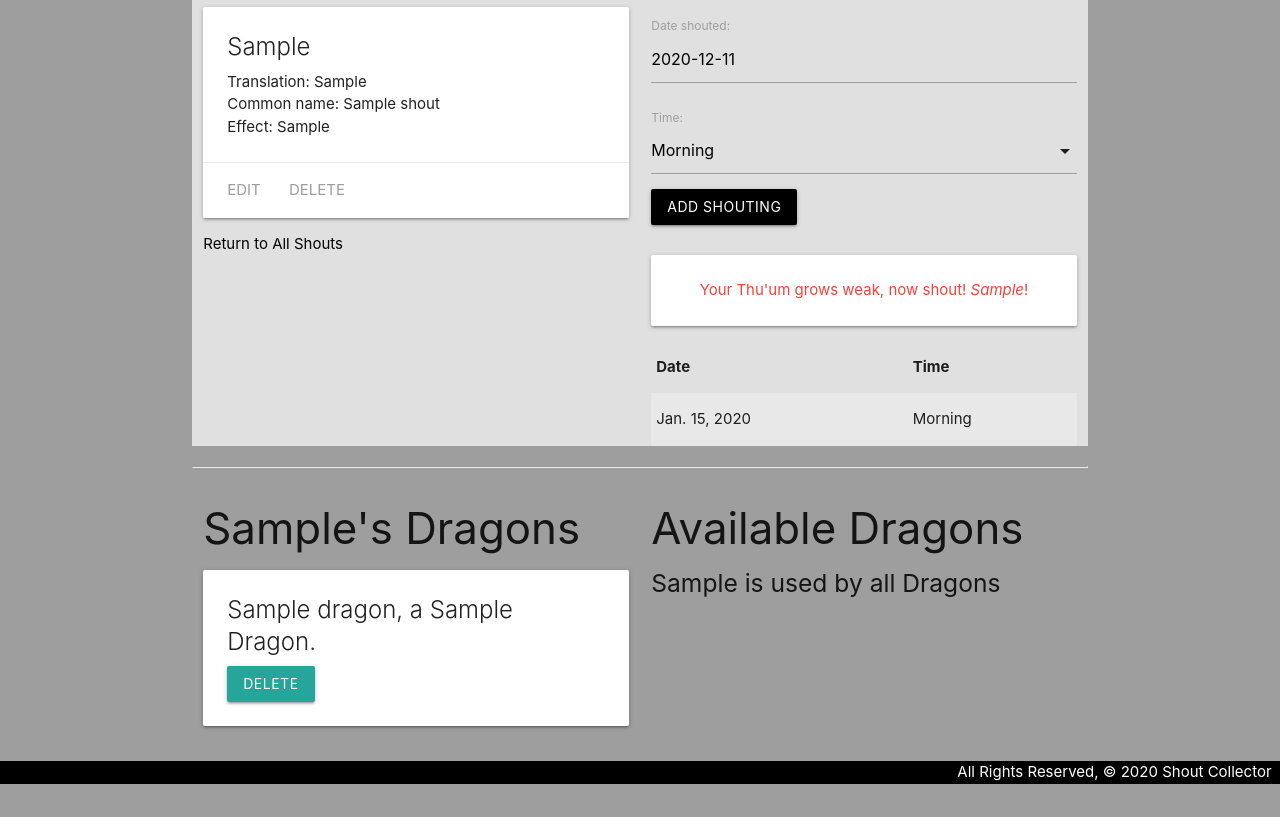
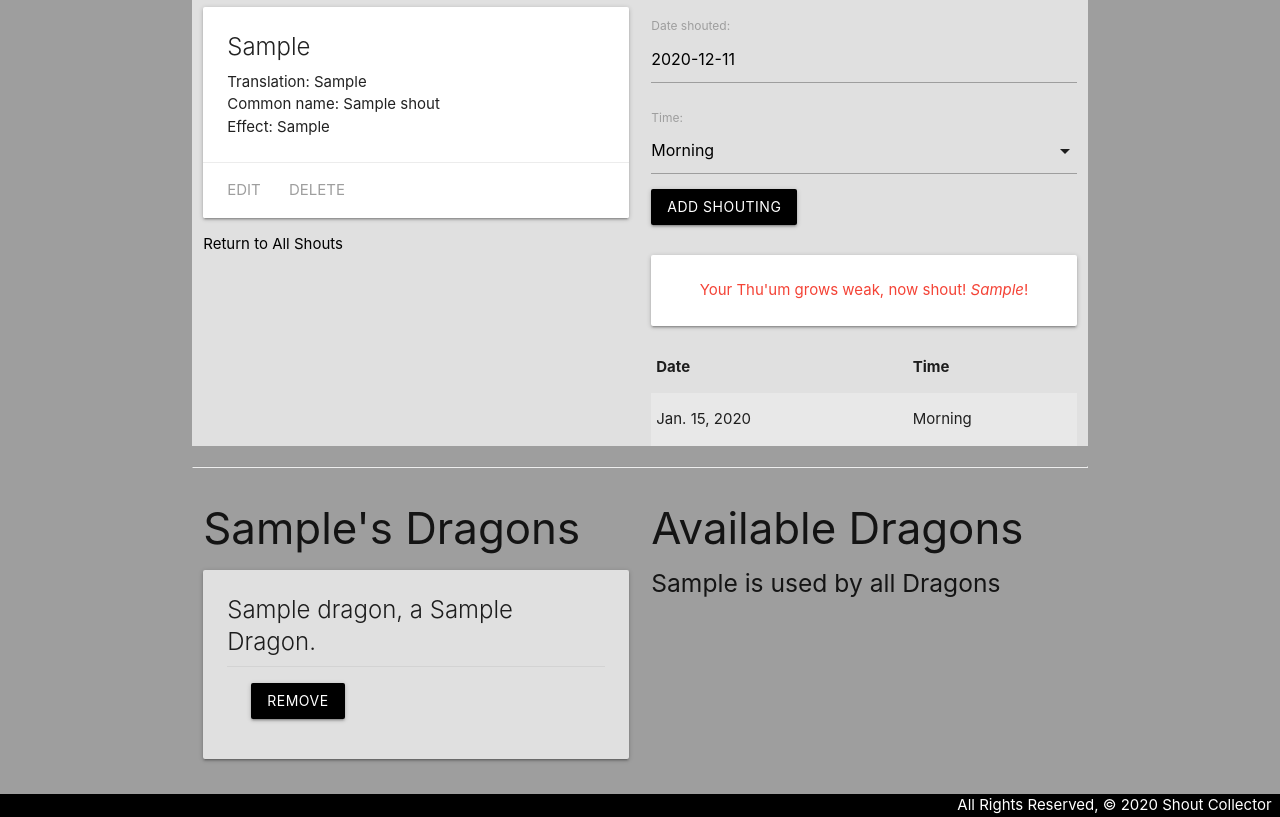
Before and after one commit to jlbouche/ShoutCollector, a Django app: page /shouts/1/ in a window 1280 px wide. Shown: the part 201-1018 px from the top of the page. Before the commit the page ends 985 px from the top, so only its background shows below. Run offline with Django 3.2, Linux system fonts and the light colour scheme; tables that the repository leaves empty hold one stand-in row (values such as "Sample post").

Commit message:
Update styling for Dragons

```diff
--- a/main_app/templates/main_app/dragon_form.html
+++ b/main_app/templates/main_app/dragon_form.html
@@ -10,10 +10,10 @@
   <form action="" method="post">
     <!-- Django requires the following for security purposes -->
     {% csrf_token %}
-    <table>
+    <table class="grey lighten-2">
       <!-- Render the inputs inside of <tr>s & <td>s -->
       {{ form.as_table }}
     </table>
-    <input type="submit" value="Submit!" class="btn">
+    <input type="submit" value="Submit!" class="btn black">
   </form>
 {% endblock %}
--- a/main_app/templates/main_app/dragon_list.html
+++ b/main_app/templates/main_app/dragon_list.html
@@ -8,7 +8,7 @@
     <div class="card">
         <div class="card-content">
             <span class="card-title">{{ dragon.name }}</span>
-            <p>Color: {{ dragon.typeof }}</p>
+            <p>Type: {{ dragon.typeof }}</p>
         </div>
     </div>
   </a>
--- a/main_app/templates/shouts/detail.html
+++ b/main_app/templates/shouts/detail.html
@@ -55,15 +55,17 @@
     <h3>{{ shout.words }}'s Dragons</h3>
     {% if shout.dragons.count %}
       {% for dragon in shout.dragons.all %}
-        <div class="card">
+        <div class="card grey lighten-2">
           <div class="card-content">
             <span class="card-title">
               {{ dragon.name }}, a {{ dragon.typeof }} Dragon.
             </span>
-            <form action="{% url 'remove_dragon' shout.id dragon.id %}" method="POST">
-              {% csrf_token %}
-              <input type="submit" value="Delete" class="btn">
-            </form>
+            <div class="card-action grey lighten-2">
+              <form action="{% url 'remove_dragon' shout.id dragon.id %}" method="post">
+                  {% csrf_token %}
+                <button type="submit" class="btn black">Remove</button>
+              </form>
+            </div>
           </div>
         </div>
       {% endfor %}
@@ -77,15 +79,15 @@
     {% if dragons.count %}
       {% for dragon in dragons.all %}
         <div class="card">
-          <div class="card-content">
+          <div class="card-content grey lighten-2">
             <span class="card-title">
               {{ dragon.name }}, a {{ dragon.typeof }} Dragon.
             </span>
           </div>
-          <div class="card-action">
+          <div class="card-action grey lighten-2">
             <form action="{% url 'assoc_dragon' shout.id dragon.id %}" method="post">
                 {% csrf_token %}
-              <button type="submit" class="btn">Add</button>
+              <button type="submit" class="btn black">Add</button>
             </form>
           </div>
         </div>
```
